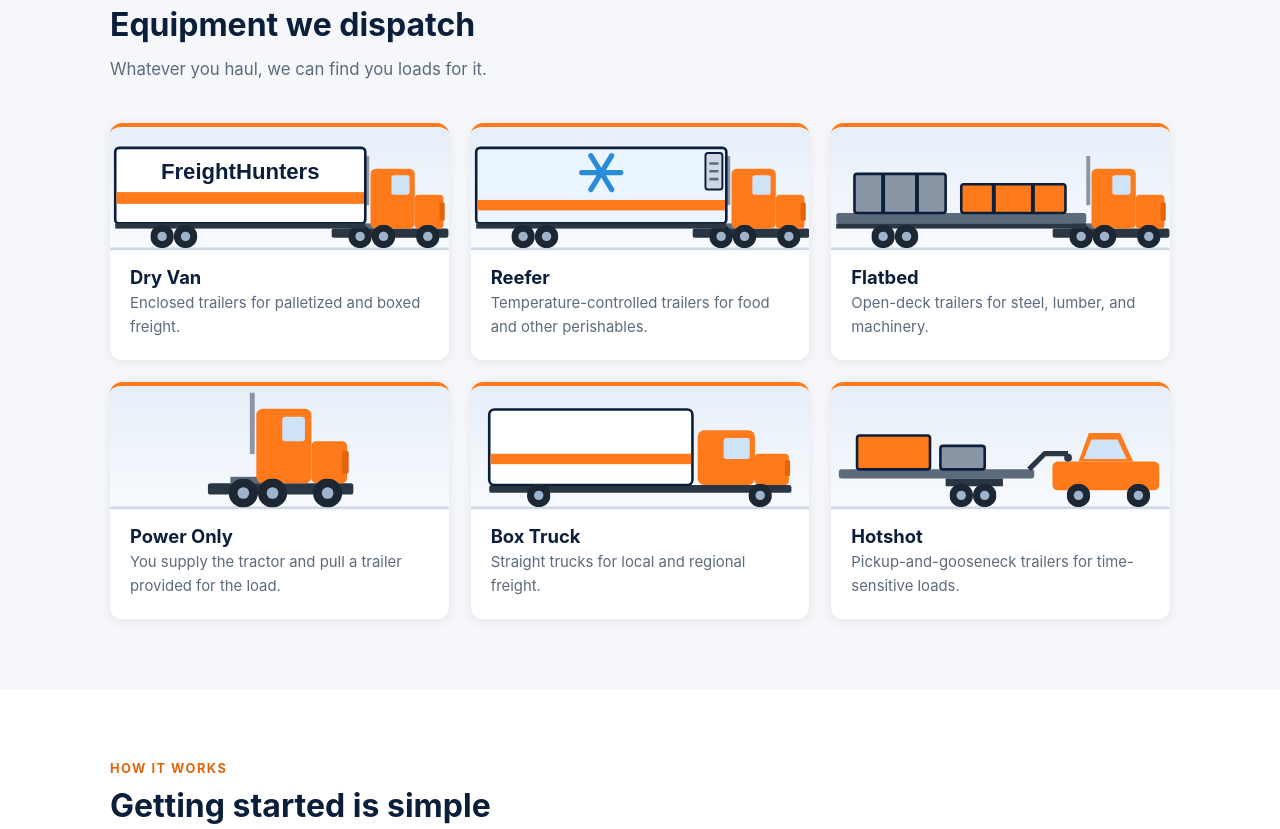
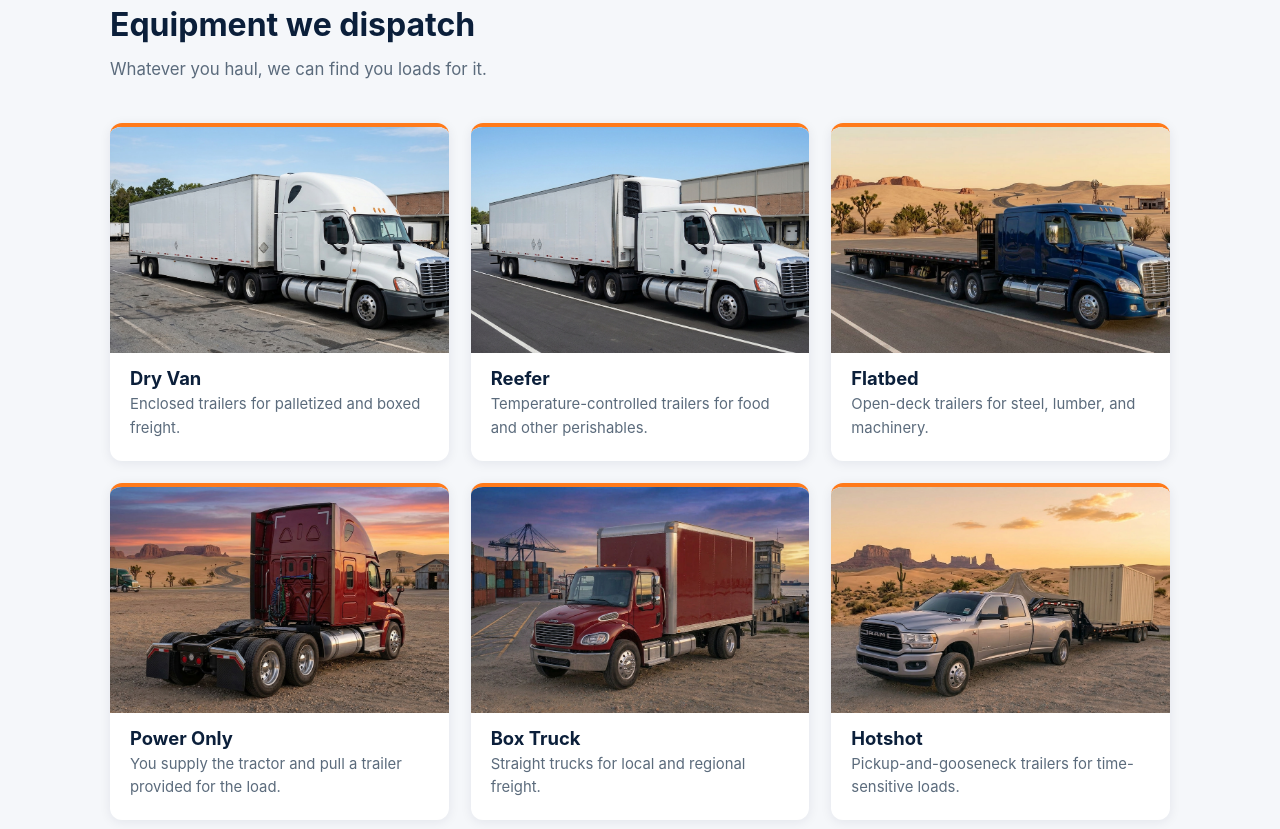
Before and after one commit to davidfreighthunters-12/freighthustle, a plain HTML site: page index.html in a window 1280 px wide. Shown: the part 1520-2349 px from the top of the page. Drawn offline with Linux system fonts and the light colour scheme.

Commit message:
Update index.html

```diff
--- a/index.html
+++ b/index.html
@@ -205,124 +205,17 @@ body{padding-bottom:54px}
 <h2 style="margin-top:56px;">Equipment we dispatch</h2>
 <p class="section-intro">Whatever you haul, we can find you loads for it.</p>
 
-<svg width="0" height="0" style="position:absolute" aria-hidden="true">
-<defs>
-<symbol id="fh-wheel" viewBox="0 0 20 20"><circle cx="10" cy="10" r="10" fill="#1c2733"/><circle cx="10" cy="10" r="4" fill="#9fb3cc"/></symbol>
-<symbol id="fh-tractor" viewBox="0 0 90 72">
-<rect x="26" y="0" width="3" height="38" fill="#8a96a5"/>
-<rect x="14" y="52" width="24" height="4" fill="#5b6b7c"/>
-<rect x="0" y="56" width="90" height="7" rx="2" fill="#2b3645"/>
-<rect x="30" y="10" width="34" height="46" rx="4" fill="#ff7a1a"/>
-<rect x="64" y="30" width="22" height="26" rx="3" fill="#ff7a1a"/>
-<rect x="46" y="15" width="14" height="15" rx="2" fill="#cfe3f7"/>
-<rect x="83" y="36" width="4" height="14" rx="1" fill="#e2650a"/>
-<use href="#fh-wheel" x="13" y="53" width="18" height="18"/>
-<use href="#fh-wheel" x="31" y="53" width="18" height="18"/>
-<use href="#fh-wheel" x="65" y="53" width="18" height="18"/>
-</symbol>
-</defs>
-</svg>
-
+<style>
+.equip-card img{display:block;width:100%;aspect-ratio:3/2;object-fit:cover;background:#e6eef8}
+</style>
 <div class="grid grid-3">
-
-<div class="equip-card">
-<svg class="pic" viewBox="0 0 260 96" role="img" aria-label="Dry van truck">
-<line x1="0" y1="93.5" x2="260" y2="93.5" stroke="#cfd8e3" stroke-width="2"/>
-<use href="#fh-tractor" x="170" y="22" width="90" height="72"/>
-<rect x="4" y="16" width="192" height="58" rx="3" fill="#fff" stroke="#0b1f3a" stroke-width="2"/>
-<rect x="5" y="50" width="190" height="9" fill="#ff7a1a"/>
-<text x="100" y="40" text-anchor="middle" font-family="Arial,sans-serif" font-weight="800" font-size="17" fill="#0b1f3a">FreightHunters</text>
-<rect x="4" y="74" width="192" height="4" fill="#2b3645"/>
-<use href="#fh-wheel" x="31" y="75" width="18" height="18"/>
-<use href="#fh-wheel" x="49" y="75" width="18" height="18"/>
-</svg>
-<h3>Dry Van</h3><p>Enclosed trailers for palletized and boxed freight.</p>
+<div class="equip-card"><img src="dry-van.jpg" alt="Dry van semi truck" loading="lazy"><h3>Dry Van</h3><p>Enclosed trailers for palletized and boxed freight.</p></div>
+<div class="equip-card"><img src="reefer.jpg" alt="Refrigerated reefer truck" loading="lazy"><h3>Reefer</h3><p>Temperature-controlled trailers for food and other perishables.</p></div>
+<div class="equip-card"><img src="flatbed.jpg" alt="Flatbed truck" loading="lazy"><h3>Flatbed</h3><p>Open-deck trailers for steel, lumber, and machinery.</p></div>
+<div class="equip-card"><img src="power-only.jpg" alt="Semi truck tractor" loading="lazy"><h3>Power Only</h3><p>You supply the tractor and pull a trailer provided for the load.</p></div>
+<div class="equip-card"><img src="box-truck.jpg" alt="Box truck" loading="lazy"><h3>Box Truck</h3><p>Straight trucks for local and regional freight.</p></div>
+<div class="equip-card"><img src="hotshot.jpg" alt="Hotshot truck with gooseneck trailer" loading="lazy"><h3>Hotshot</h3><p>Pickup-and-gooseneck trailers for time-sensitive loads.</p></div>
 </div>
-
-<div class="equip-card">
-<svg class="pic" viewBox="0 0 260 96" role="img" aria-label="Reefer truck">
-<line x1="0" y1="93.5" x2="260" y2="93.5" stroke="#cfd8e3" stroke-width="2"/>
-<use href="#fh-tractor" x="170" y="22" width="90" height="72"/>
-<rect x="4" y="16" width="192" height="58" rx="3" fill="#eaf5ff" stroke="#0b1f3a" stroke-width="2"/>
-<rect x="5" y="56" width="190" height="8" fill="#ff7a1a"/>
-<g stroke="#2a8bd6" stroke-width="4" stroke-linecap="round">
-<line x1="85" y1="35" x2="115" y2="35"/>
-<line x1="92" y1="22" x2="108" y2="48"/>
-<line x1="92" y1="48" x2="108" y2="22"/>
-</g>
-<rect x="180" y="20" width="13" height="28" rx="2" fill="#cfd8e3" stroke="#0b1f3a" stroke-width="1.5"/>
-<line x1="183" y1="28" x2="190" y2="28" stroke="#5b6b7c" stroke-width="2"/>
-<line x1="183" y1="34" x2="190" y2="34" stroke="#5b6b7c" stroke-width="2"/>
-<line x1="183" y1="40" x2="190" y2="40" stroke="#5b6b7c" stroke-width="2"/>
-<rect x="4" y="74" width="192" height="4" fill="#2b3645"/>
-<use href="#fh-wheel" x="31" y="75" width="18" height="18"/>
-<use href="#fh-wheel" x="49" y="75" width="18" height="18"/>
-</svg>
-<h3>Reefer</h3><p>Temperature-controlled trailers for food and other perishables.</p>
-</div>
-
-<div class="equip-card">
-<svg class="pic" viewBox="0 0 260 96" role="img" aria-label="Flatbed truck">
-<line x1="0" y1="93.5" x2="260" y2="93.5" stroke="#cfd8e3" stroke-width="2"/>
-<use href="#fh-tractor" x="170" y="22" width="90" height="72"/>
-<rect x="4" y="66" width="192" height="8" rx="2" fill="#5b6b7c"/>
-<rect x="4" y="74" width="192" height="4" fill="#2b3645"/>
-<rect x="18" y="36" width="70" height="30" rx="2" fill="#8a96a5" stroke="#0b1f3a" stroke-width="2"/>
-<rect x="100" y="44" width="80" height="22" rx="2" fill="#ff7a1a" stroke="#0b1f3a" stroke-width="2"/>
-<g stroke="#0b1f3a" stroke-width="3">
-<line x1="40" y1="36" x2="40" y2="66"/>
-<line x1="66" y1="36" x2="66" y2="66"/>
-<line x1="125" y1="44" x2="125" y2="66"/>
-<line x1="155" y1="44" x2="155" y2="66"/>
-</g>
-<use href="#fh-wheel" x="31" y="75" width="18" height="18"/>
-<use href="#fh-wheel" x="49" y="75" width="18" height="18"/>
-</svg>
-<h3>Flatbed</h3><p>Open-deck trailers for steel, lumber, and machinery.</p>
-</div>
-
-<div class="equip-card">
-<svg class="pic" viewBox="0 0 260 96" role="img" aria-label="Power only tractor">
-<line x1="0" y1="93.5" x2="260" y2="93.5" stroke="#cfd8e3" stroke-width="2"/>
-<use href="#fh-tractor" x="75" y="5" width="112" height="89.6"/>
-</svg>
-<h3>Power Only</h3><p>You supply the tractor and pull a trailer provided for the load.</p>
-</div>
-
-<div class="equip-card">
-<svg class="pic" viewBox="0 0 260 96" role="img" aria-label="Box truck">
-<line x1="0" y1="93.5" x2="260" y2="93.5" stroke="#cfd8e3" stroke-width="2"/>
-<rect x="14" y="76" width="232" height="6" rx="2" fill="#2b3645"/>
-<rect x="14" y="18" width="156" height="58" rx="4" fill="#fff" stroke="#0b1f3a" stroke-width="2"/>
-<rect x="15" y="52" width="154" height="8" fill="#ff7a1a"/>
-<rect x="174" y="34" width="44" height="42" rx="5" fill="#ff7a1a"/>
-<rect x="218" y="52" width="26" height="24" rx="3" fill="#ff7a1a"/>
-<rect x="194" y="40" width="20" height="16" rx="2" fill="#cfe3f7"/>
-<rect x="241" y="57" width="4" height="12" rx="1" fill="#e2650a"/>
-<use href="#fh-wheel" x="43" y="75" width="18" height="18"/>
-<use href="#fh-wheel" x="213" y="75" width="18" height="18"/>
-</svg>
-<h3>Box Truck</h3><p>Straight trucks for local and regional freight.</p>
-</div>
-
-<div class="equip-card">
-<svg class="pic" viewBox="0 0 260 96" role="img" aria-label="Hotshot truck with gooseneck trailer">
-<line x1="0" y1="93.5" x2="260" y2="93.5" stroke="#cfd8e3" stroke-width="2"/>
-<rect x="6" y="64" width="150" height="7" rx="2" fill="#5b6b7c"/>
-<rect x="88" y="71" width="44" height="6" fill="#2b3645"/>
-<polyline points="152,64 164,52 182,52" fill="none" stroke="#2b3645" stroke-width="4" stroke-linejoin="round"/>
-<rect x="20" y="38" width="56" height="26" rx="2" fill="#ff7a1a" stroke="#0b1f3a" stroke-width="2"/>
-<rect x="84" y="46" width="34" height="18" rx="2" fill="#8a96a5" stroke="#0b1f3a" stroke-width="2"/>
-<rect x="170" y="58" width="82" height="22" rx="4" fill="#ff7a1a"/>
-<path d="M190 58 L198 36 H222 L232 58 Z" fill="#ff7a1a"/>
-<polygon points="200,41 220,41 227,56 194,56" fill="#cfe3f7"/>
-<circle cx="182" cy="55" r="3" fill="#2b3645"/>
-<use href="#fh-wheel" x="91" y="75" width="18" height="18"/>
-<use href="#fh-wheel" x="109" y="75" width="18" height="18"/>
-<use href="#fh-wheel" x="181" y="75" width="18" height="18"/>
-<use href="#fh-wheel" x="227" y="75" width="18" height="18"/>
-</svg>
-<h3>Hotshot</h3><p>Pickup-and-gooseneck trailers for time-sensitive loads.</p>
 </div>
 
 </div>
```
